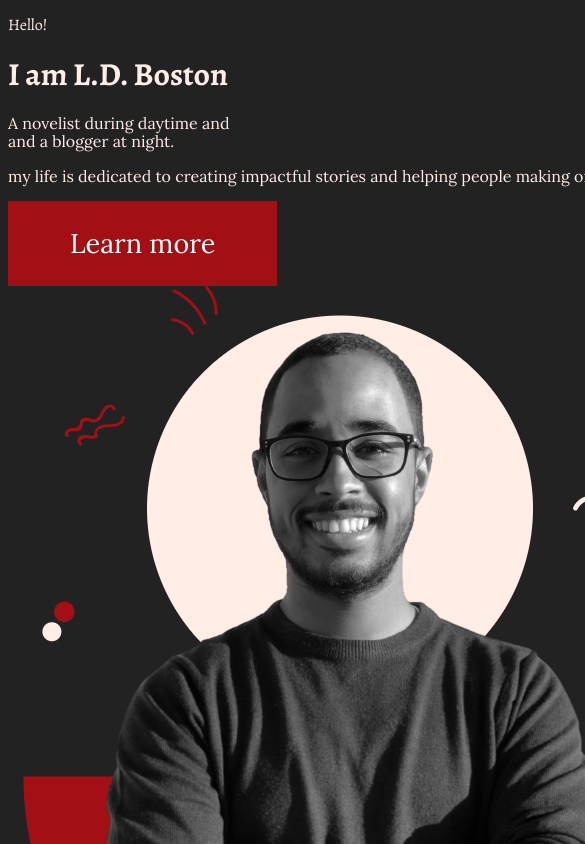
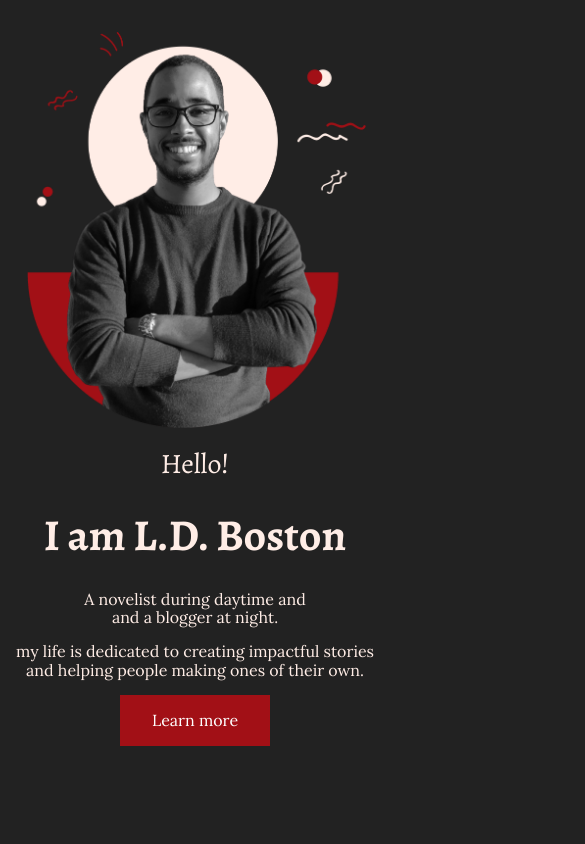
Before and after one commit to LokmaneDaoudi/L.D.Bsoton, a Nuxt app: page / in a window 390 px wide. Shown: the top 844 px of the page, 585 px wide, since content can reach past the window. Built offline with nearby package versions, Linux system fonts and the light colour scheme.

Commit message:
responsive index page

```diff
--- a/assets/styles/primeflex/_flexbox.scss
+++ b/assets/styles/primeflex/_flexbox.scss
@@ -47,13 +47,13 @@ $flex-align-self: (
 );
 
 $flex-order: (
-  'flex-order-0': 0,
-  'flex-order-1': 1,
-  'flex-order-2': 2,
-  'flex-order-3': 3,
-  'flex-order-4': 4,
-  'flex-order-5': 5,
-  'flex-order-6': 6
+  'order-0': 0,
+  'order-1': 1,
+  'order-2': 2,
+  'order-3': 3,
+  'order-4': 4,
+  'order-5': 5,
+  'order-6': 6
 );
 
 $flex-shorthand: (
--- a/assets/styles/utils/_buttons.scss
+++ b/assets/styles/utils/_buttons.scss
@@ -2,8 +2,7 @@
   display: inline-block;
   border-radius: 0;
   border: 0;
-  padding: 27px 62px;
-  font-size: 27px;
+  padding: 1rem 2rem;
 }
 
 .btn-primary {
--- a/pages/index.vue
+++ b/pages/index.vue
@@ -1,23 +1,23 @@
 <template>
   <div class="container">
-    <div class="row md:pt-2">
-      <div class="md:col-6 align-self-center">
-        <p class="f-alegreya md:f-61px">Hello!</p>
-        <h1 class="f-alegreya md:f-8xl md:my-4">I am L.D. Boston</h1>
-        <p class="md:f-44px">
-          A novelist during daytime and <br />
-          and a blogger at night.
+    <div class="row py-5">
+      <div
+        class="md:col-6 order-1 md:order-0 text-center md:text-left md:text-start align-self-center"
+      >
+        <p class="f-alegreya f-28px md:f-61px">Hello!</p>
+        <h1 class="f-alegreya f-44px md:f-8xl md:my-4">I am L.D. Boston</h1>
+        <p class="f-19 md:f-44px">
+          A novelist during daytime and
+          <br />and a blogger at night.
         </p>
-        <p class="md:f-33px md:pt-4">
+        <p class="f-16 md:f-33px md:pt-4">
           my life is dedicated to creating impactful stories and helping people
           making ones of their own.
         </p>
-        <NuxtLink class="btn btn-primary md:mt-3" to="/about-me">
-          Learn more
-        </NuxtLink>
+        <NuxtLink class="btn btn-primary f-16 md:f-27 md:mt-3" to="/about-me">Learn more</NuxtLink>
       </div>
-      <div class="col-6 text-right">
-        <img src="/img/main.png" alt="" />
+      <div class="md:col-6 text-right order-0 md:order-1">
+        <img src="/img/main.png" class="main-img px-3 md:p-0" alt="lokman main picture" />
       </div>
     </div>
   </div>
@@ -32,3 +32,9 @@ useMeta({
   },
 });
 </script>
+
+<style lang="scss" scoped>
+.main-img {
+  max-width: 100%;
+}
+</style>
```
